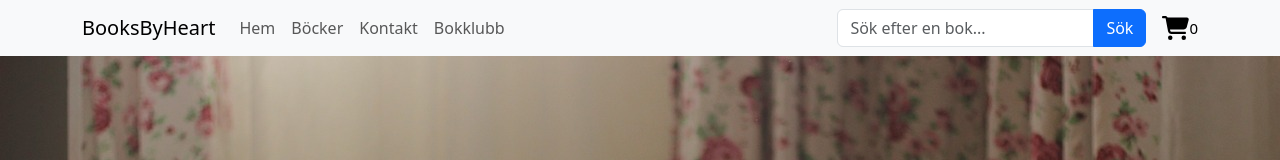
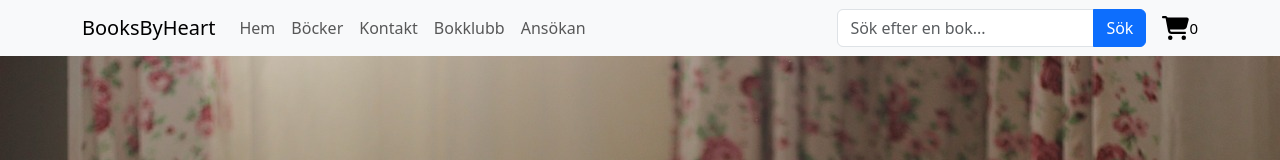
Before and after one commit to natta1995/Webbshop-BooksByHeart, a React (Create React App) app: page / in a window 1280 px wide. Shown: the top 160 px of the page. Built offline with nearby package versions, Linux system fonts and the light colour scheme.

Commit message:
added apply on navbar

```diff
--- a/src/navbar.jsx
+++ b/src/navbar.jsx
@@ -92,6 +92,7 @@ function Navbar() {
                 <Nav.Link as={Link} to="/products">Böcker</Nav.Link>
                 <Nav.Link as={Link} to="/contact">Kontakt</Nav.Link>
                 <Nav.Link as={Link} to="/bookclub">Bokklubb</Nav.Link>
+                <Nav.Link as={Link} to="/bookclub/apply">Ansökan</Nav.Link>
               </Nav>
               <Form className="d-flex" onSubmit={handleSearch}>
                 <InputGroup>
```
